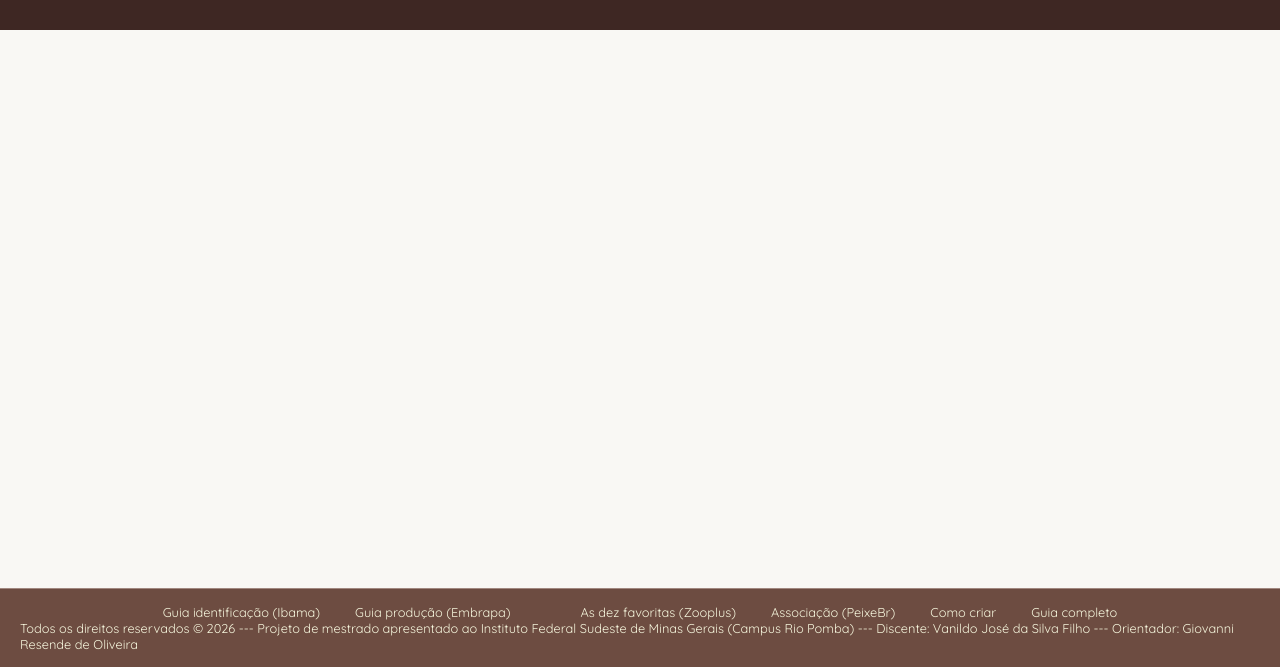
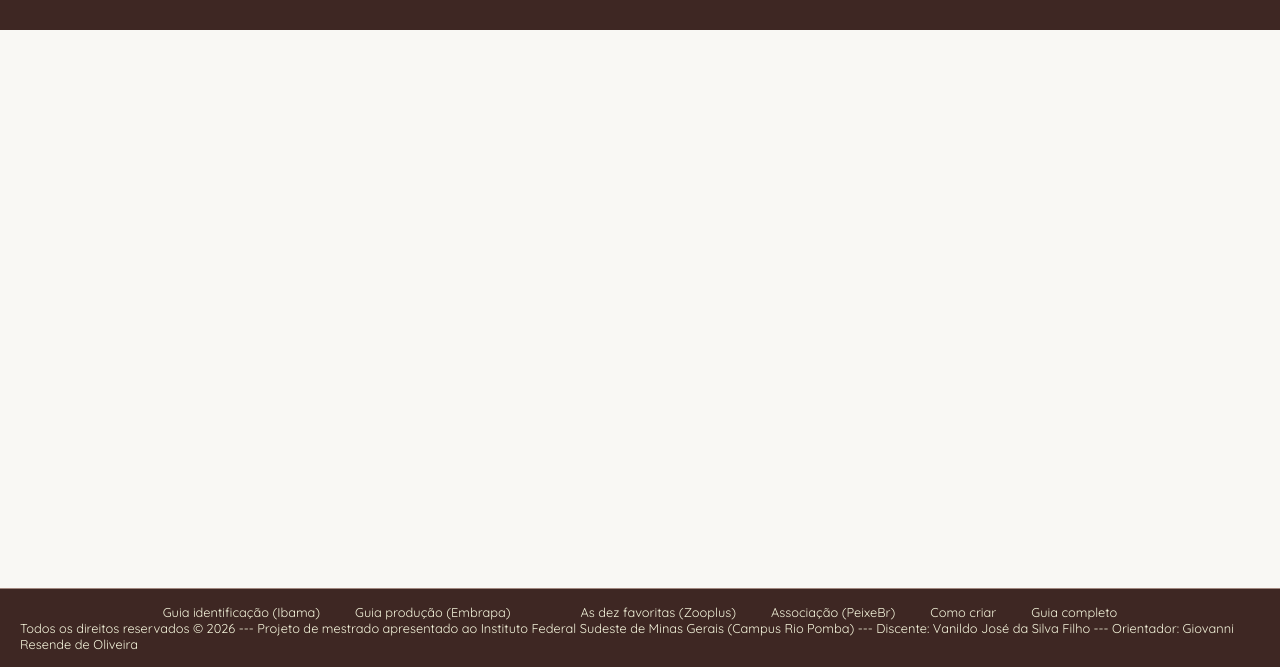
Before and after one commit to marceloStauffer/gespo, a plain HTML site: page index.html in a window 1280 px wide. Shown: the part 133-800 px from the top of the page. Drawn offline with Linux system fonts and the light colour scheme.

Commit message:
ajustes no stylebege

```diff
--- a/css/stylebege.css
+++ b/css/stylebege.css
@@ -184,7 +184,7 @@ article a:hover {
     left: 0; /* Alinha à esquerda */
     width: 100%; /* Largura total */
     color: #f5f5dc; /* Cor do texto */
-    background-color: #6d4c41; /* Cor de fundo (marrom um pouco mais claro) */
+    background-color: #3e2723; /* Cor de fundo (marrom um pouco mais claro) */
     padding: 15px 20px; /* Espaçamento interno */
     border-top: 1px solid #a1887f; /* Borda superior */
     font-size: 0.8rem; /* Tamanho da fonte */
```
Also changed, not shown: producao.html (+4 -3 lines).
